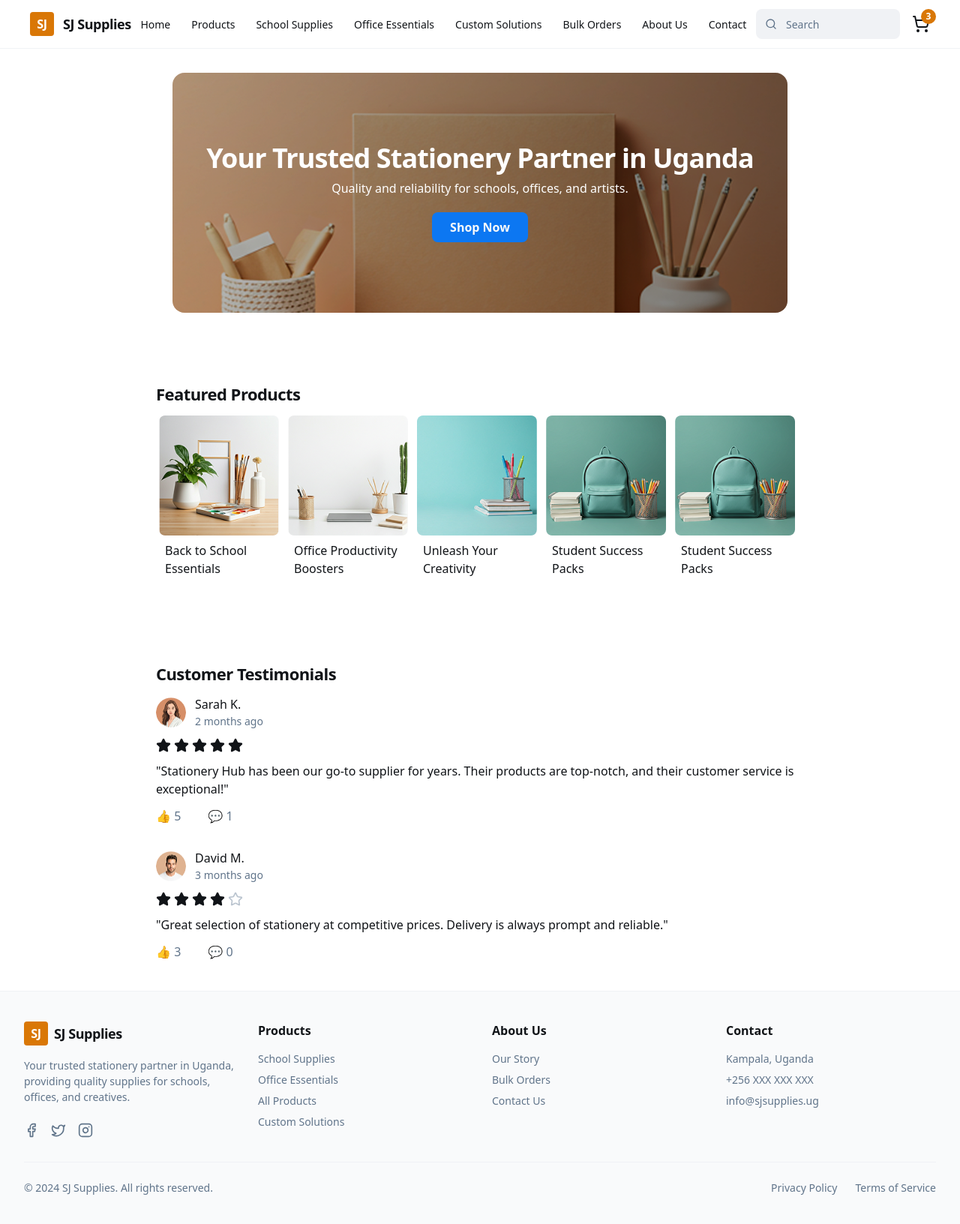
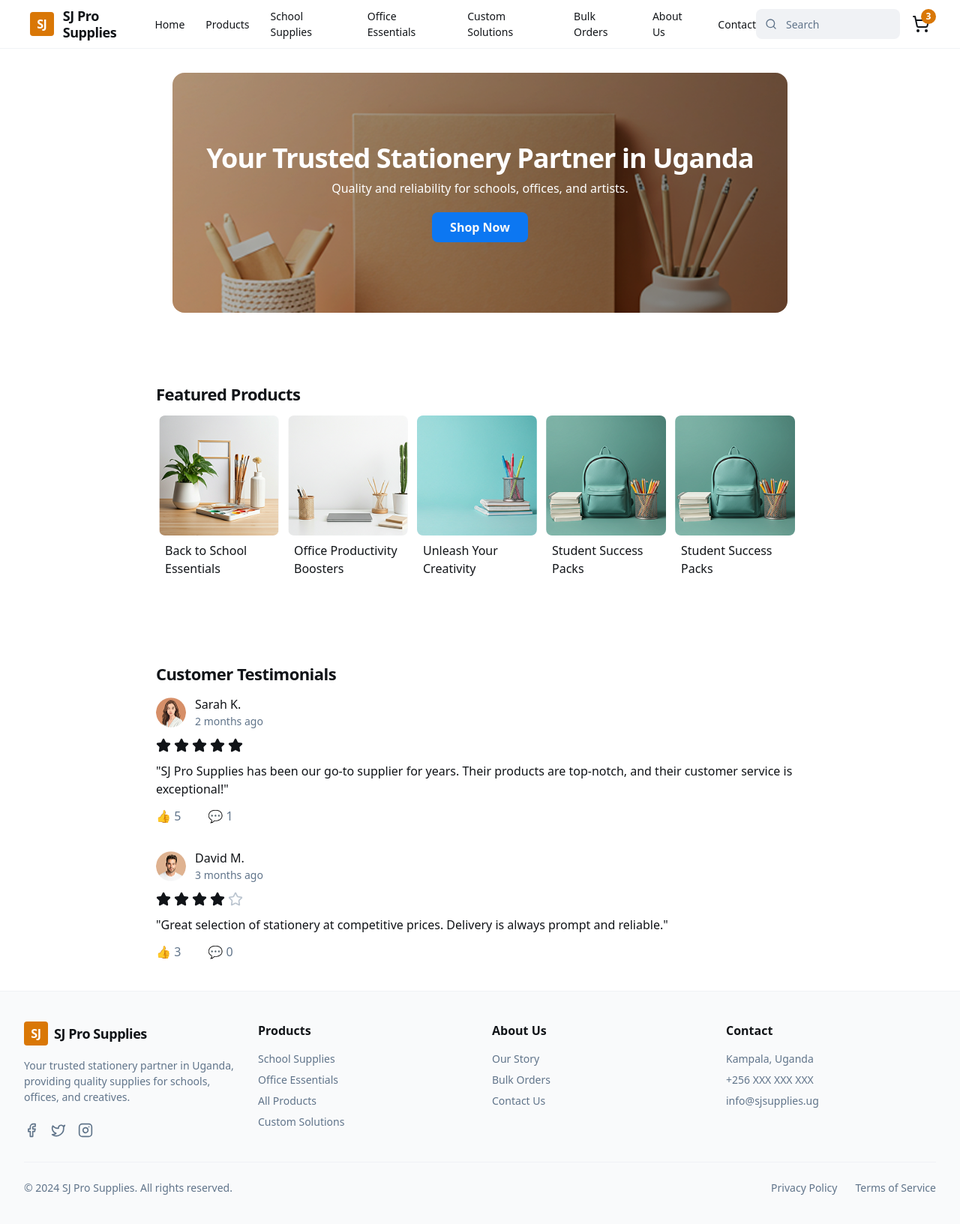
Before and after one commit to baliddeki/sj-supplies, a Next.js app: page / in a window 1280 px wide. Shown: the whole page at 75% size. Built offline with nearby package versions, Linux system fonts and the light colour scheme.

Commit message:
spelling change

```diff
--- a/app/layout.tsx
+++ b/app/layout.tsx
@@ -8,7 +8,7 @@ import { Footer } from "@/components/footer"
 const inter = Inter({ subsets: ["latin"] })
 
 export const metadata: Metadata = {
-  title: "SJ Supplies - Your Trusted Stationery Partner in Uganda",
+  title: "SJ Pro Supplies - Your Trusted Stationery Partner in Uganda",
   description: "Quality and reliability for schools, offices, and artists",
     generator: 'v0.dev'
 }
--- a/app/page.tsx
+++ b/app/page.tsx
@@ -57,7 +57,7 @@ export default function HomePage() {
               name="Sarah K."
               date="2 months ago"
               rating={5}
-              text={`"Stationery Hub has been our go-to supplier for years. Their products are top-notch, and their customer service is exceptional!"`}
+              text={`"SJ Pro Supplies has been our go-to supplier for years. Their products are top-notch, and their customer service is exceptional!"`}
               likes={5}
               comments={1}
             />
--- a/components/footer.tsx
+++ b/components/footer.tsx
@@ -15,7 +15,7 @@ export function Footer() {
               <div className="w-8 h-8 bg-amber-600 rounded flex items-center justify-center">
                 <span className="text-white font-bold text-base tracking-tight">SJ</span>
               </div>
-              <span className="font-bold text-lg tracking-tight">SJ Supplies</span>
+              <span className="font-bold text-lg tracking-tight">SJ Pro Supplies</span>
             </div>
             <p className="text-[#60748a] text-sm leading-normal">
               Your trusted stationery partner in Uganda, providing quality supplies for schools, offices, and creatives.
@@ -56,7 +56,7 @@ export function Footer() {
           </div>
         </div>
         <div className="border-t border-[#f0f2f5] pt-6 flex flex-col md:flex-row justify-between items-center gap-4">
-          <p className="text-[#60748a] text-sm">&copy; 2024 SJ Supplies. All rights reserved.</p>
+          <p className="text-[#60748a] text-sm">&copy; 2024 SJ Pro Supplies. All rights reserved.</p>
           <div className="flex gap-6">
             <Link href="/privacy" className="text-[#60748a] hover:text-amber-600 text-sm">Privacy Policy</Link>
             <Link href="/terms" className="text-[#60748a] hover:text-amber-600 text-sm">Terms of Service</Link>
--- a/components/header.tsx
+++ b/components/header.tsx
@@ -22,7 +22,7 @@ export function Header() {
               <span className="text-white font-bold text-base tracking-tight">SJ</span>
             </div>
             <span className="font-bold text-[#111418] text-lg tracking-tight leading-tight">
-              SJ Supplies
+              SJ Pro Supplies
             </span>
           </Link>
 
--- a/components/shared/Typography.tsx
+++ b/components/shared/Typography.tsx
@@ -13,5 +13,5 @@ export const CardTitle = ({ children }: { children: React.ReactNode }) => (
 );
 
 export const Body = ({ children, className = "" }: { children: React.ReactNode; className?: string }) => (
-  <p className={`text-[#60748a] text-base font-normal ${className}`}>{children}</p>
+  <p className={`text-[#FFFFFF] text-base font-normal ${className}`}>{children}</p>
 );
```
Also changed, not shown: 1 other file (tests, documents, lock files or other folders).
